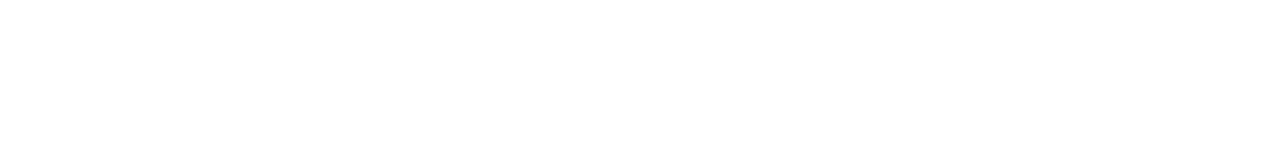
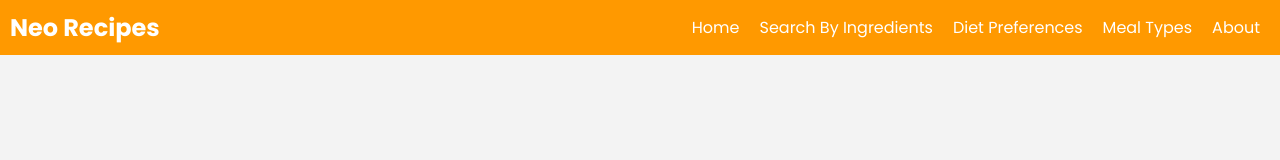
Before and after one commit to ItsFoxCrafter/recipe-generator, a plain HTML site: page index.html in a window 1280 px wide. Drawn offline with Linux system fonts and the light colour scheme.

Commit message:
create nav-bar

```diff
--- a/index.html
+++ b/index.html
@@ -3,13 +3,22 @@
 <head>
   <meta charset="UTF-8">
   <meta name="viewport" content="width=device-width, initial-scale=1.0">
-  <title>Recipe Generator</title>
+  <title>Neo Recipes</title>
 
   <link rel="stylesheet" href="style.css">
 </head>
 <body>
 
-
+  <nav>
+    <h2>Neo Recipes</h2>
+    <ul>
+      <li><a href="index.html">Home</a></li>
+      <li><a href="ingredients.html">Search By Ingredients</a></li>
+      <li><a href="diet.html">Diet Preferences</a></li>
+      <li><a href="meal-types.html">Meal Types</a></li>
+      <li><a href="about.html">About</a></li>
+    </ul>
+  </nav>
 
   <script src="main.js"></script>
 </body>
--- a/style.css
+++ b/style.css
@@ -1,5 +1,57 @@
+@import url('https://fonts.googleapis.com/css2?family=Poppins:wght@400;700&display=swap');
+
+
 * {
     margin: 0;
     padding: 0;
     box-sizing: border-box;
-  }
+    font-family: 'Poppins', sans-serif;
+}
+
+:root {
+    --background: #f3f3f3;
+    --text: #333;
+    --text-nav: #ffff;
+    --primary: #ff9900;
+    --secondary: #7d766c;
+    --danger: #dc3545;
+    --warning: #ffc107;
+    --success: #28a745;
+}
+
+body {
+    background: var(--background);
+}
+
+nav  {
+    display: flex;
+    flex-direction: row;
+    align-items: center;
+    justify-content: space-between;
+    padding: 10px;
+    background: var(--primary);
+    color: var(--text-nav);
+}
+
+ul {
+    list-style: none;
+    display: flex;
+    flex-direction: row;
+    justify-content: space-around;
+    align-items: center;
+}
+
+ul li {
+    margin: 0 10px;
+}
+
+ul li a {
+    height: 100%;
+    text-decoration: none;
+    color: var(--text-nav);
+}
+
+ul li a:hover {
+    color: var(--text);
+    text-decoration: underline;
+}
```
